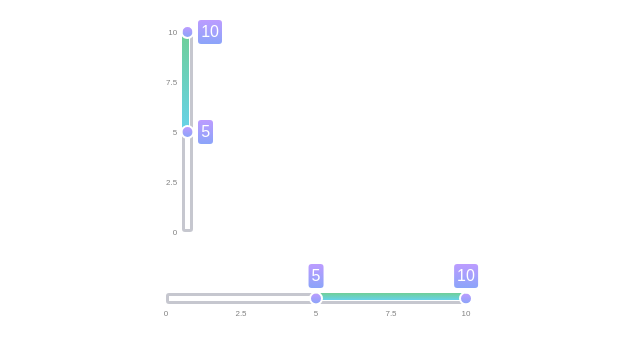
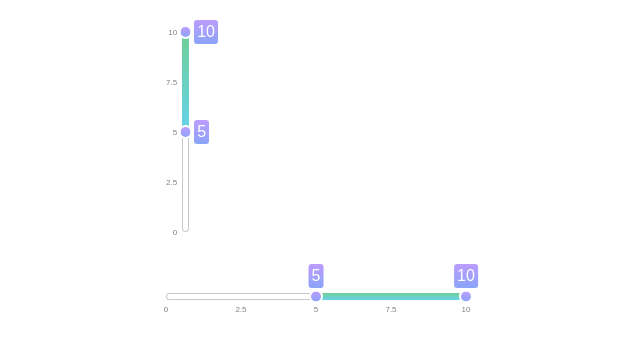
Before and after one commit to artem-mangilev/tslider, a website built with webpack: page src/index.pug in a window 1280 px wide. Shown: the full height of the page, 324-964 px from the left. Built offline with nearby package versions, Linux system fonts and the light colour scheme.

Commit message:
remove needless css

```diff
--- a/src/index.scss
+++ b/src/index.scss
@@ -1,6 +1,5 @@
-$track-border: 1px;
+$track-height: 7px;
 $track-border-radius: 3px;
-$track-height: 5px;
 $handle-size: 10px;
 $label-margin-from-track: 5px;
 $ruler-margin-from-track: 5px;
@@ -37,12 +36,8 @@ $ruler-margin-from-track: 5px;
     height: $handle-size;
   }
 
-  &__track {
-    border-width: $track-border;
-    border-radius: $track-border-radius;
-  }
-
-  &__range {
+  &__track, &__range {
+    box-sizing: border-box;
     border-radius: $track-border-radius;
   }
 
@@ -61,10 +56,6 @@ $ruler-margin-from-track: 5px;
 
     & .tslider__ruler {
       margin-top: $ruler-margin-from-track;
-    }
-
-    & .tslider__range {
-      height: $track-height + (2 * $track-border);
     }
   }
 
@@ -90,16 +81,12 @@ $ruler-margin-from-track: 5px;
       justify-items: end;
       margin-right: $ruler-margin-from-track;
     }
-
-    & .tslider__range {
-      width: $track-height + (2 * $track-border);
-    }
   }
 
   // customisation
 
   &__track {
-    border: solid rgba(31, 32, 65, 0.25);
+    border: 1px solid rgba(31, 32, 65, 0.25);
   }
 
   &__handle {
```
